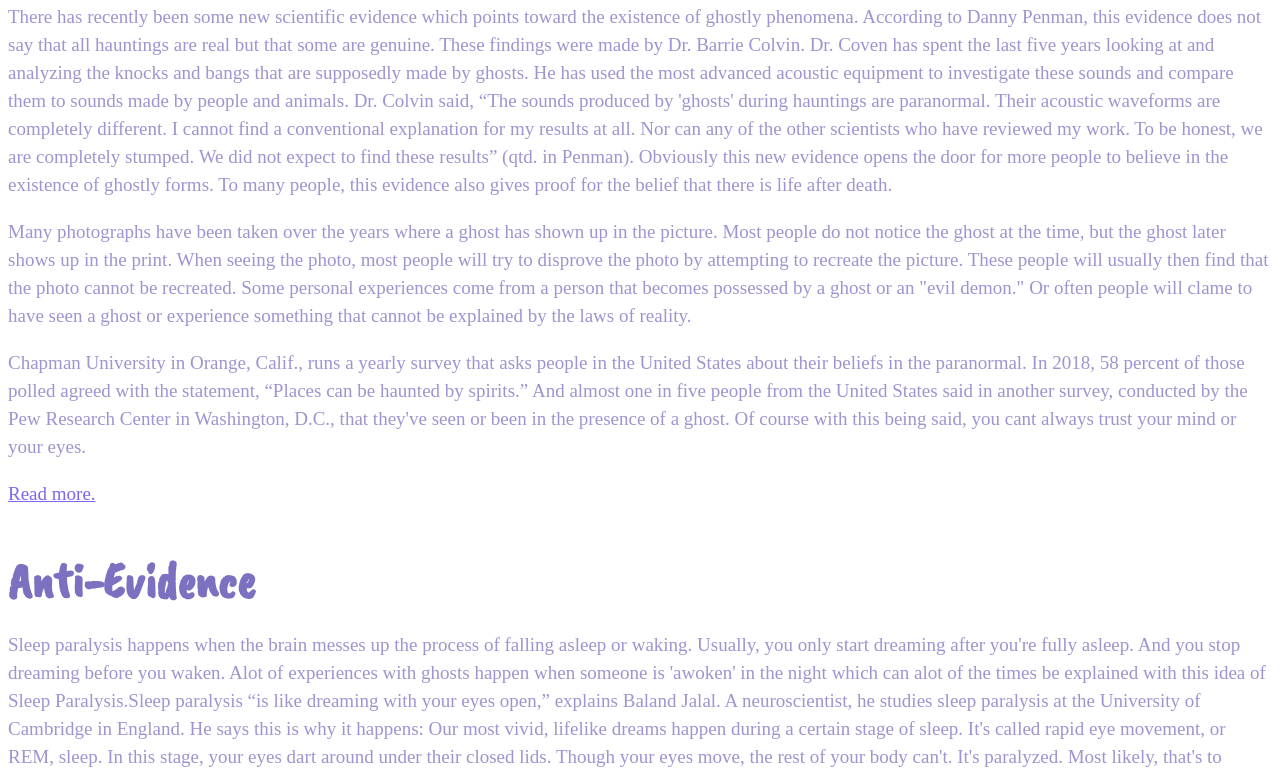
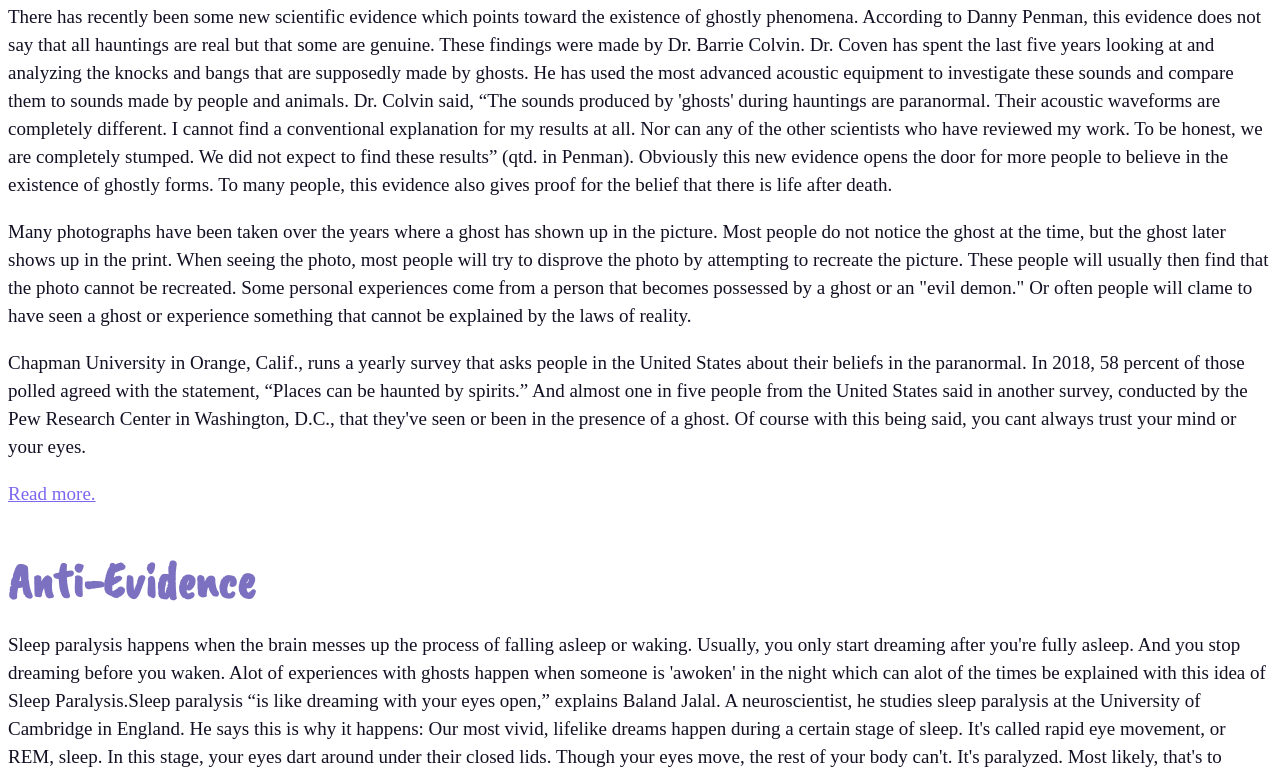
Before and after one commit to Angelina-Paul/CG342-Project-1, a plain HTML site: page index.html in a window 1280 px wide. Shown: the part 511-1287 px from the top of the page. Drawn offline with nearby package versions, Linux system fonts and the light colour scheme; a web font is replaced by a local one.

Commit message:
paragraph color changed

```diff
--- a/styles.css
+++ b/styles.css
@@ -15,7 +15,7 @@ h2 {
 p {
    line-height: 28px;
    font-size: 19px;
-   color: #9d95d0;
+   color: #121023;
    font-family: 'Alice', serif;
 }
 
```
